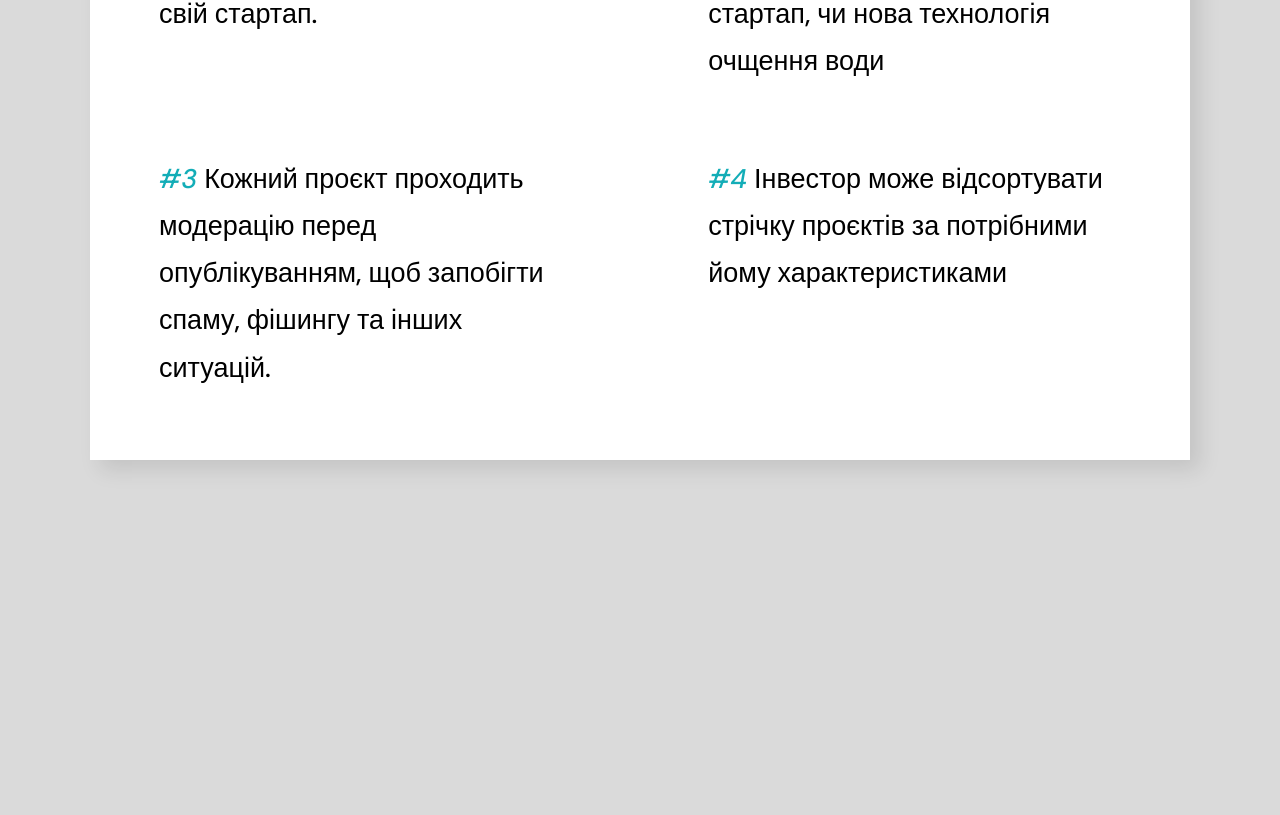
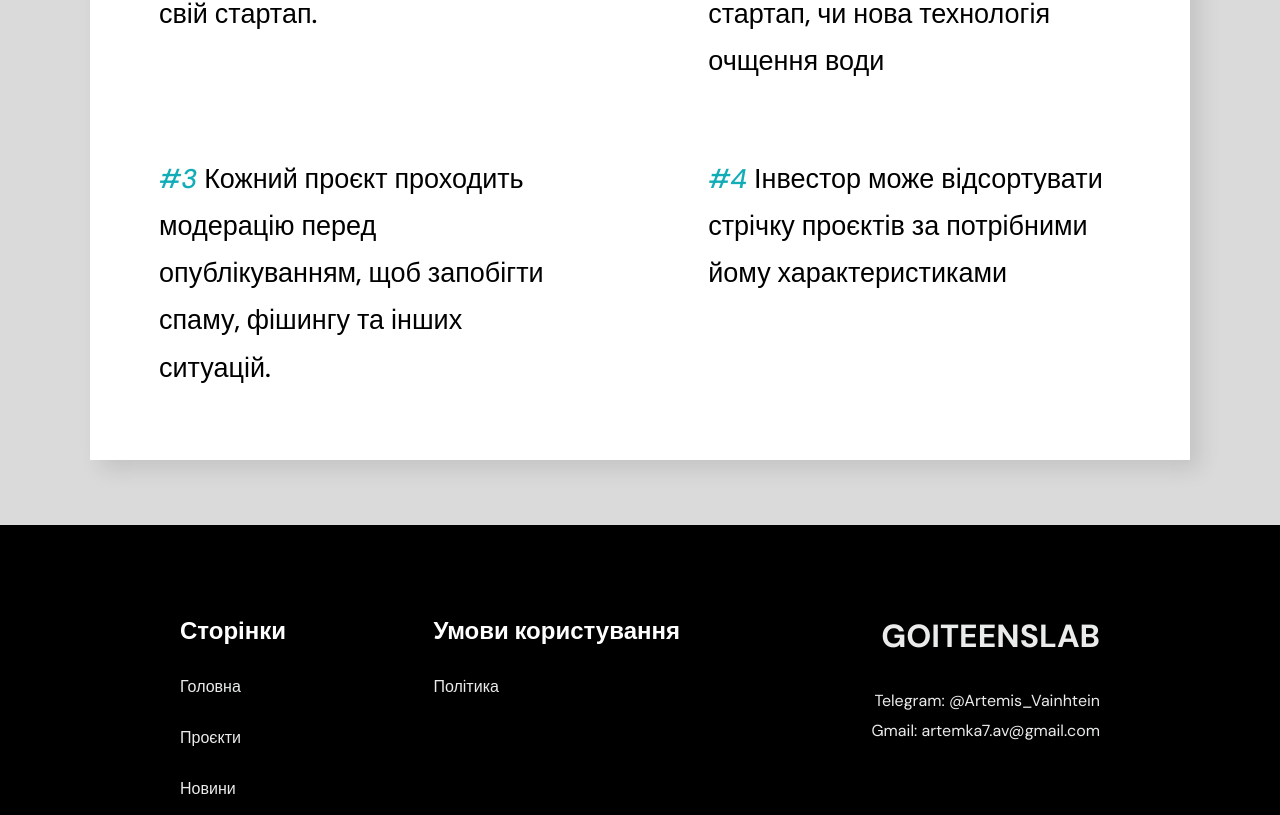
Before and after one commit to dlamyss/GameOFTeens_JS, a Next.js app: page / in a window 1280 px wide. Shown: the part 2374-3189 px from the top of the page. Before the commit the page ends 2899 px from the top, so only its background shows below. Built offline with nearby package versions, Linux system fonts and the light colour scheme.

Commit message:
created footer

```diff
--- /dev/null
+++ b/src/components/Footer/Footer.js
@@ -0,0 +1,47 @@
+import Link from 'next/link';
+const Footer = () => {
+    return (
+        <div className="background">
+            <footer className="footerDiv background">
+                <div className="footerBox">
+                    <ul className="fotterButtons">
+                        <h2>Сторінки</h2>
+
+                        <li>
+                            <Link className="navButton" href={'/'}>
+                                Головна
+                            </Link>
+                        </li>
+                        <li>
+                            <Link className="navButton" href={'/projects'}>
+                                Проєкти
+                            </Link>
+                        </li>
+                        <li>
+                            <Link className="navButton" href={'/news'}>
+                                Новини
+                            </Link>
+                        </li>
+                    </ul>
+                    <ul className="fotterButtons">
+                        <h2>Умови користування</h2>
+                        <li>
+                            <Link className="navButton" href={'/polictics'}>
+                                Політика
+                            </Link>
+                        </li>
+                    </ul>
+                </div>
+                <div className="contactDiv">
+                    <h1>GoITeensLab</h1>
+                    <ul>
+                        <li>Telegram: @Artemis_Vainhtein</li>
+                        <li>Gmail: artemka7.av@gmail.com</li>
+                    </ul>
+                </div>
+            </footer>
+        </div>
+    );
+};
+
+export default Footer;
--- a/src/pages/_app.js
+++ b/src/pages/_app.js
@@ -1,7 +1,9 @@
 import Nav from '@/components/Nav/Nav';
+import Footer from '@/components/Footer/Footer';
 import '@/styles/Nav.css';
 import '@/styles/globals.css';
 import '@/styles/style.css';
+import '@/styles/Footer.css';
 
 export default function App({ Component, pageProps }) {
     return (
@@ -10,6 +12,7 @@ export default function App({ Component, pageProps }) {
                 <Nav />
             </header>
             <Component {...pageProps} />
+            <Footer />
         </>
     );
 }
--- /dev/null
+++ b/src/styles/Footer.css
@@ -0,0 +1,80 @@
+.background {
+    background: #000000;
+    padding: 45px 90px 45px 90px;
+    color: #fff;
+}
+
+.footerDiv {
+    display: flex;
+    justify-content: space-between;
+    height: 200px;
+    left: 0px;
+    top: 0px;
+}
+.footerDiv ul {
+    list-style: none;
+}
+
+.footerBox {
+    display: flex;
+    justify-content: space-between;
+    width: 500px;
+}
+
+.fotterButtons {
+    height: 100%;
+}
+
+.fotterButtons * {
+    margin-bottom: 30px;
+}
+
+.fotterButtons a {
+    width: 68.08px;
+    height: 21px;
+    left: 97px;
+    top: 3108px;
+
+    font-style: normal;
+    font-weight: 400;
+    font-size: 16px;
+    line-height: 21px;
+
+    color: #e9eceb;
+}
+
+.contactDiv {
+    text-align: right;
+}
+
+.contactDiv h1 {
+    left: 960px;
+    top: 3053px;
+
+    font-style: normal;
+    font-weight: 700;
+    font-size: 32px;
+    line-height: 42px;
+
+    text-align: right;
+    text-transform: uppercase;
+    margin-bottom: 30px;
+
+    color: #e9eceb;
+}
+
+.contactDiv li {
+    width: 254.86px;
+    height: 30px;
+    left: 944px;
+    top: 3122px;
+
+    font-style: normal;
+    font-weight: 400;
+    font-size: 16px;
+    line-height: 169%;
+
+    text-align: right;
+
+    color: #e9eceb;
+}
```
